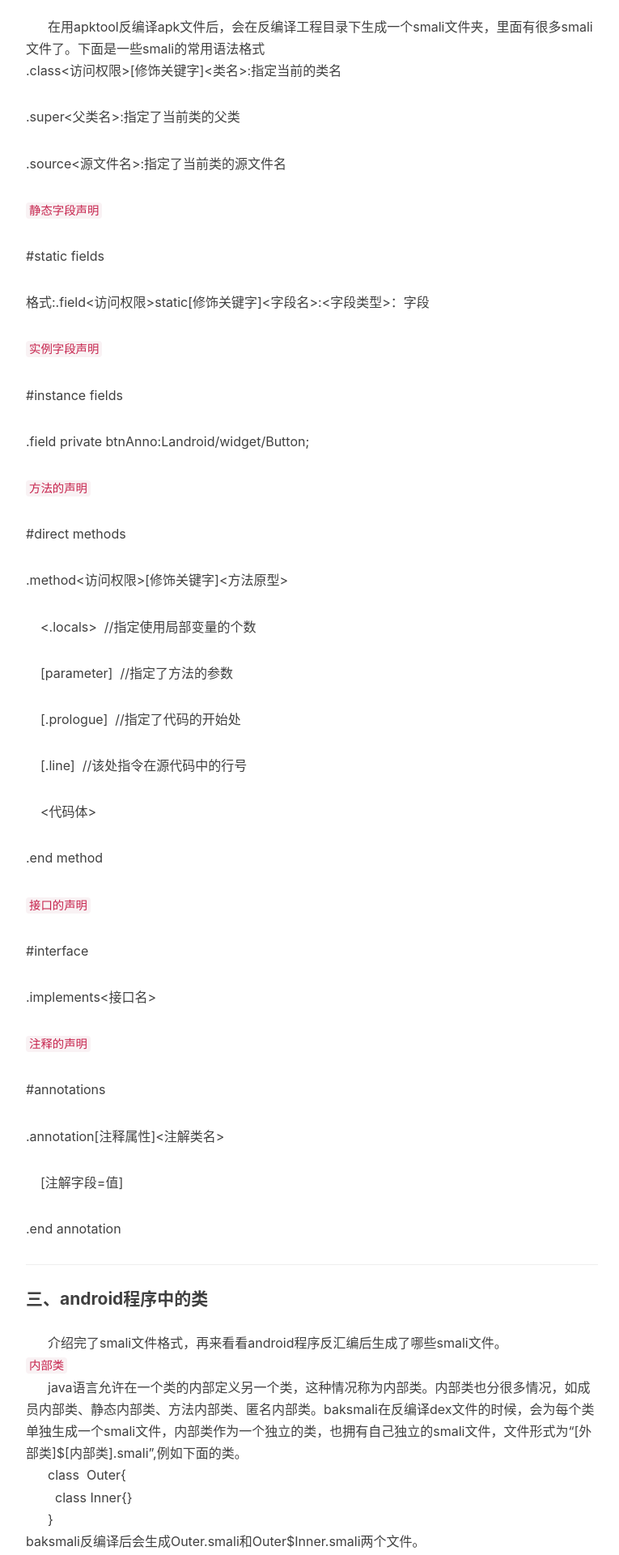
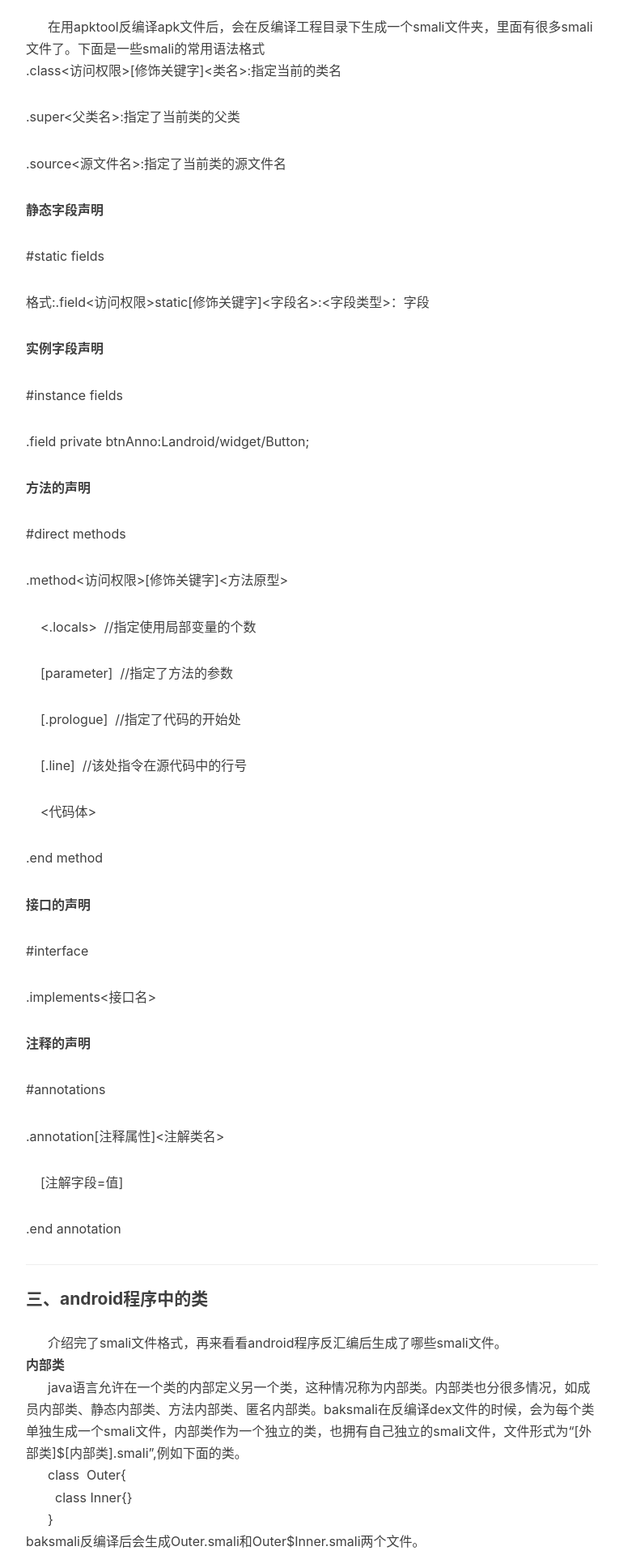
Before and after one commit to yangrz/blog, a Jekyll site: the page built from _posts/2017-01-05-androidSecurity.markdown, in a window 1280 px wide. Shown: the part 1036-2956 px from the top of the page at 81% size, without its empty margins (233-998 px from the left). Built offline with Jekyll 4.4.1, drawn with Linux system fonts in a browser that asks for light colours; nearby versions of some CDN libraries; comment, search, counter and statistics services are not loaded.

Commit message:
2017-02-15

````diff
--- a/_posts/2017-01-05-androidSecurity.markdown
+++ b/_posts/2017-01-05-androidSecurity.markdown
@@ -32,19 +32,19 @@ tags:
 
 .source<源文件名>:指定了当前类的源文件名
 
-`静态字段声明`
+**静态字段声明**
 
 \#static fields
 
 格式:.field<访问权限>static[修饰关键字]<字段名>:<字段类型>：字段
 
-`实例字段声明`
+**实例字段声明**
 
 \#instance fields
 
 .field private btnAnno:Landroid/widget/Button;&nbsp;&nbsp;
 
-``方法的声明``
+**方法的声明**
 
 \#direct methods
 
@@ -62,13 +62,13 @@ tags:
 
 .end method
 
-`接口的声明`
+**接口的声明**
 
 \#interface
 
 .implements<接口名>
 
-`注释的声明`
+**注释的声明**
 
 \#annotations
 
@@ -82,7 +82,7 @@ tags:
 
 #### 三、android程序中的类
 &nbsp;&nbsp;&nbsp;&nbsp;&nbsp;&nbsp;介绍完了smali文件格式，再来看看android程序反汇编后生成了哪些smali文件。
-`内部类`
+**内部类**
 &nbsp;&nbsp;&nbsp;&nbsp;&nbsp;&nbsp;java语言允许在一个类的内部定义另一个类，这种情况称为内部类。内部类也分很多情况，如成员内部类、静态内部类、方法内部类、匿名内部类。baksmali在反编译dex文件的时候，会为每个类单独生成一个smali文件，内部类作为一个独立的类，也拥有自己独立的smali文件，文件形式为“[外部类]$[内部类].smali”,例如下面的类。
 &nbsp;&nbsp;&nbsp;&nbsp;&nbsp;&nbsp;class&nbsp;&nbsp;Outer{
 &nbsp;&nbsp;&nbsp;&nbsp;&nbsp;&nbsp;&nbsp;&nbsp;class Inner{}
@@ -97,7 +97,7 @@ baksmali反编译后会生成Outer.smali和Outer$Inner.smali两个文件。
 &nbsp;&nbsp;&nbsp;&nbsp;&nbsp;&nbsp;}
 每往里面一层右边的数值就加1,如SecondInner类访问FirstInner类的引用为this$1,另外，synthetic属性表明它们是被编译器合成的、虚构的，并没有声明该字段。
 在Dalvik虚拟机中，对于一个非静态的方法而言，会隐含的使用p0寄存器当作类的this引用。
-`监听器`
+**监听器**
 监听器在android应用开发中大量使用，如Button点击事件响应onClickListener、Button长按事件响应OnLongClickListener、ListView列表项点击事件OnItemSelectedListener等。监听器只使用一次，所以多用匿名内部类的形式来实现。
 btn.setOnClickListener(new android.view.View.OnClickListener(){
 &nbsp;&nbsp;&nbsp;&nbsp;@Override
@@ -106,7 +106,7 @@ btn.setOnClickListener(new android.view.View.OnClickListener(){
 &nbsp;&nbsp;&nbsp;&nbsp;}
 });
 监听器的实质是接口，只需实现接口中相应的方法即可，如上例中实现的onClick方法。
-`注解类`
+**注解类**
 /#annotations
 .annotation system Ldalvik/annotation/MemberClasses;
 &nbsp;&nbsp;value={
@@ -119,21 +119,21 @@ EnclosingClass注解表明MainActivity$SNChecker作用于一个类，注解的va
 如果注解类在声明时使用了默认值，那么程序中会使用到AnnotationDefault注解。
 Signature注解用于验证方法的签名。
 方法的声明中使用throws关键字抛出异常，则会生成相应的Throws注解。
-`自动生成的类`
+**自动生成的类**
 使用AndroidSDK默认生成的工程会自动添加一些类。这些类在程序发布后会仍然保留在apk文件中。
 R类：R类中资源类都会独立生成一个类文件，在反编译出的代码中，可以发现R.smali、R$attr.smali、R$dimen.smali、R$drawable.smali、R$id.smali等
 
 ---
 
 #### 阅读smali代码结构
-`循环语句`
+**循环语句**
 首先要知道常见的四种循环语句：迭代其循环、for循环、while循环、do while循环。
 :goto_0表示循环开始，goto:goto_0表示这一轮循环结束跳转到goto_0开始的地方(这里的:goto_0表示的代码段标号)
 for循环特点：在进入循环前，需要先初始化循环计数器变量，且它的值需要在循环体中更改。循环条件判断可以是条件跳转指令组成的合法语句。循环中使用goto指令来控制代码的流程。
 while循环和do while循环，两者结构差异不大，只是循环条件判断的位置有所不同。
-`switch语句`
+**switch语句**
 有规律递增switch语句:packed-switch分支，pswitch_data_0指定case区域。有规律递增switch语句case区域指定初值并依次递增。
 无规律递增switch语句:sparse_switch分支，sswitch_data_0制定case区域。case区域每个case 值——>case 标号的形式给出 。
-`trycatch语句`
+**trycatch语句**
 代码中的try语句块使用try_start_开头的标号注明，以try_end_开头的标号结束。第一个try语句开头标号是try_start_0，结束标号为try_end_0。使用多个try语句块时标号名称后面的数值依次递增。
-try_end_0下面使用".catch"指令制定处理到的异常类型与catch的标号，格式为:`.catch<异常类型>{<try 起始标号>..<try 结束标号>}<catch 标号>`
+try_end_0下面使用".catch"指令制定处理到的异常类型与catch的标号，格式为:```.catch<异常类型>{<try 起始标号>..<try 结束标号>}<catch 标号>```
````
